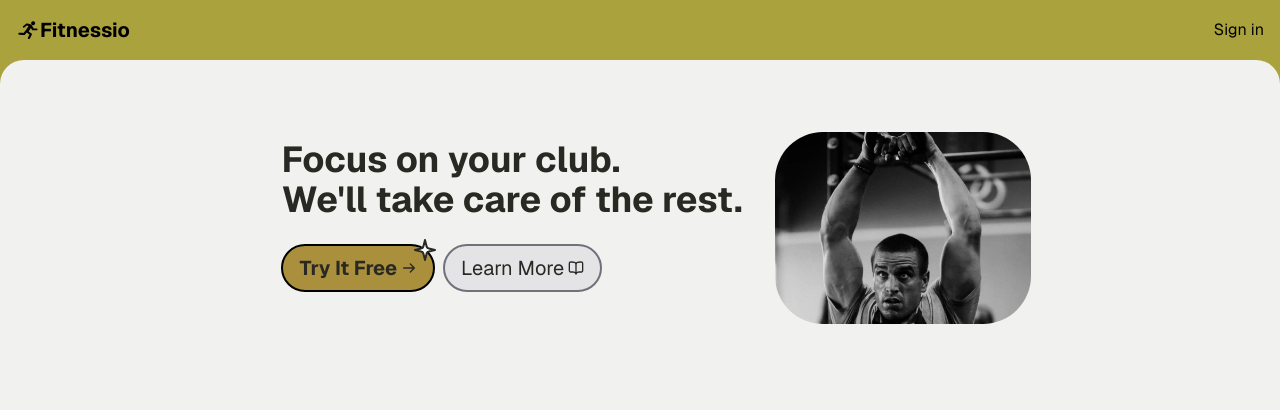
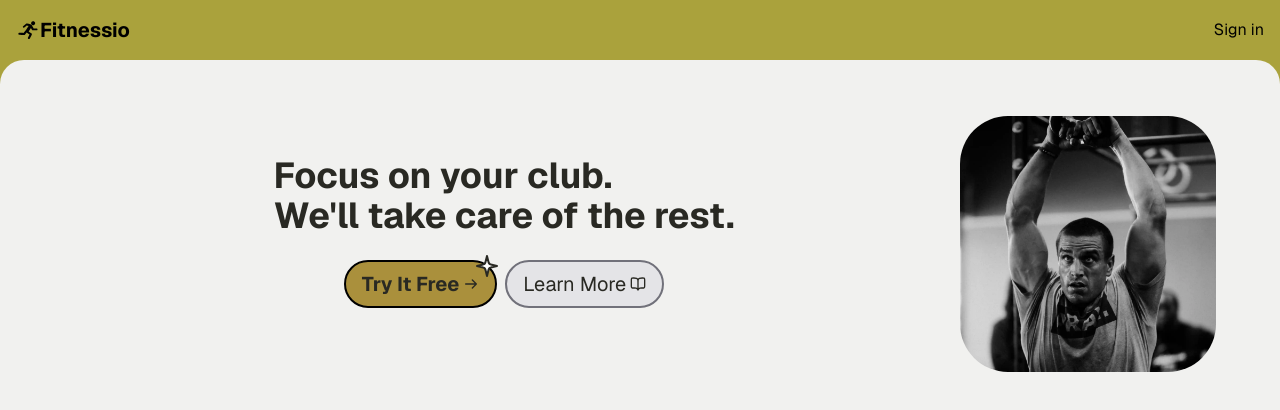
Before and after one commit to dylewskii/fitness-saas, a Next.js app: page / in a window 1280 px wide. Shown: the top 410 px of the page. Built offline with nearby package versions, Linux system fonts and the light colour scheme; no server answers.

Commit message:
fix relative containers

```diff
--- a/src/components/exercise-card.tsx
+++ b/src/components/exercise-card.tsx
@@ -2,9 +2,15 @@ import Image from "next/image";
 import swingingKettlebell from "public/swinging-kettlebell.webp";
 // import { Badge } from "~/components/ui/badge";
 
-export default function ExerciseCard() {
+type ExerciseCardProps = {
+  className?: string;
+};
+
+export default function ExerciseCard({ className }: ExerciseCardProps) {
   return (
-    <div className="sm:rounded-4xl my-auto h-[24rem] w-full overflow-hidden sm:h-[12rem] sm:w-[16rem]">
+    <div
+      className={`${className} sm:rounded-4xl my-auto h-[24rem] w-full overflow-hidden sm:h-[16rem] sm:w-[16rem]`}
+    >
       <Image
         src={swingingKettlebell}
         alt="A man swinging a kettlebell upwards."
--- a/src/components/hero.tsx
+++ b/src/components/hero.tsx
@@ -3,14 +3,14 @@ import ExerciseCard from "./exercise-card";
 
 export default function Hero() {
   return (
-    <section className="relative flex flex-col py-6 sm:flex-row sm:justify-between sm:px-16 sm:py-14 md:justify-center md:px-32">
-      <div className="mx-auto px-8 py-6 sm:m-0 sm:my-auto">
+    <section className="flex flex-col py-6 sm:flex-row sm:items-center sm:justify-between sm:gap-4 sm:px-16 sm:py-14">
+      <div className="mx-auto px-8 py-6 sm:my-auto sm:p-0">
         <h1 className="bg-background block text-3xl font-bold sm:my-auto md:text-4xl">
           Focus on your club. <br />
           We&apos;ll take care of the rest.
         </h1>
 
-        <div className="flex items-center justify-center gap-2 py-6 sm:justify-start md:flex-row">
+        <div className="flex items-center justify-center gap-2 py-6 sm:flex-col sm:items-start md:flex-row">
           <button className="bg-secondary text-copy group relative flex min-w-fit items-center gap-1 rounded-3xl border-2 border-black px-4 py-2 font-bold hover:bg-[hsl(46,48%,45%)]/80 md:px-[1rem] md:py-[0.5rem] md:text-xl">
             Try It Free
             <svg
@@ -62,8 +62,11 @@ export default function Hero() {
         </div>
       </div>
 
-      <div className="bg-background absolute top-[14rem] w-full rounded-b-3xl p-4 sm:hidden"></div>
-      <ExerciseCard />
+      <div className="relative">
+        <div className="bg-background absolute -top-4 z-50 w-full rounded-b-3xl p-4 sm:hidden"></div>
+        <ExerciseCard className="z-0" />
+        <div className="bg-background absolute -bottom-4 z-50 w-full rounded-t-3xl p-4 sm:hidden"></div>
+      </div>
     </section>
   );
 }
```
